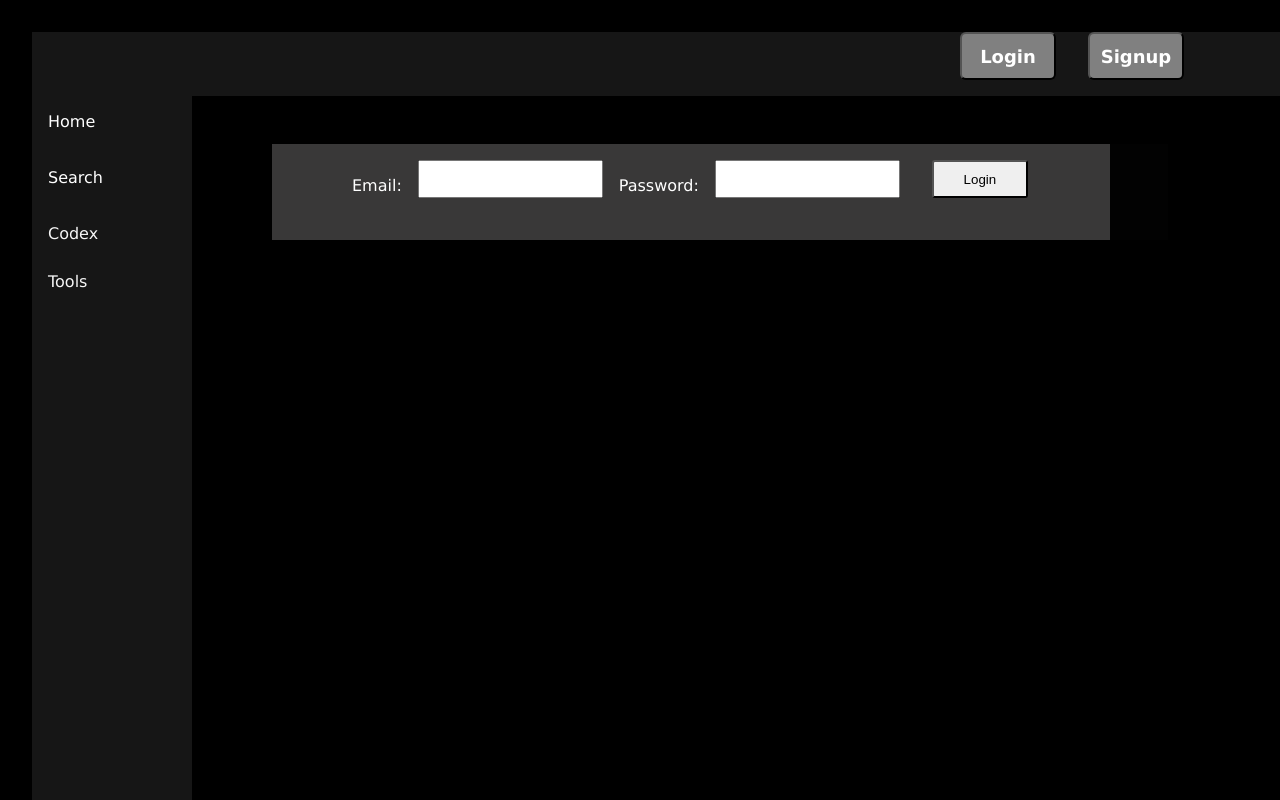
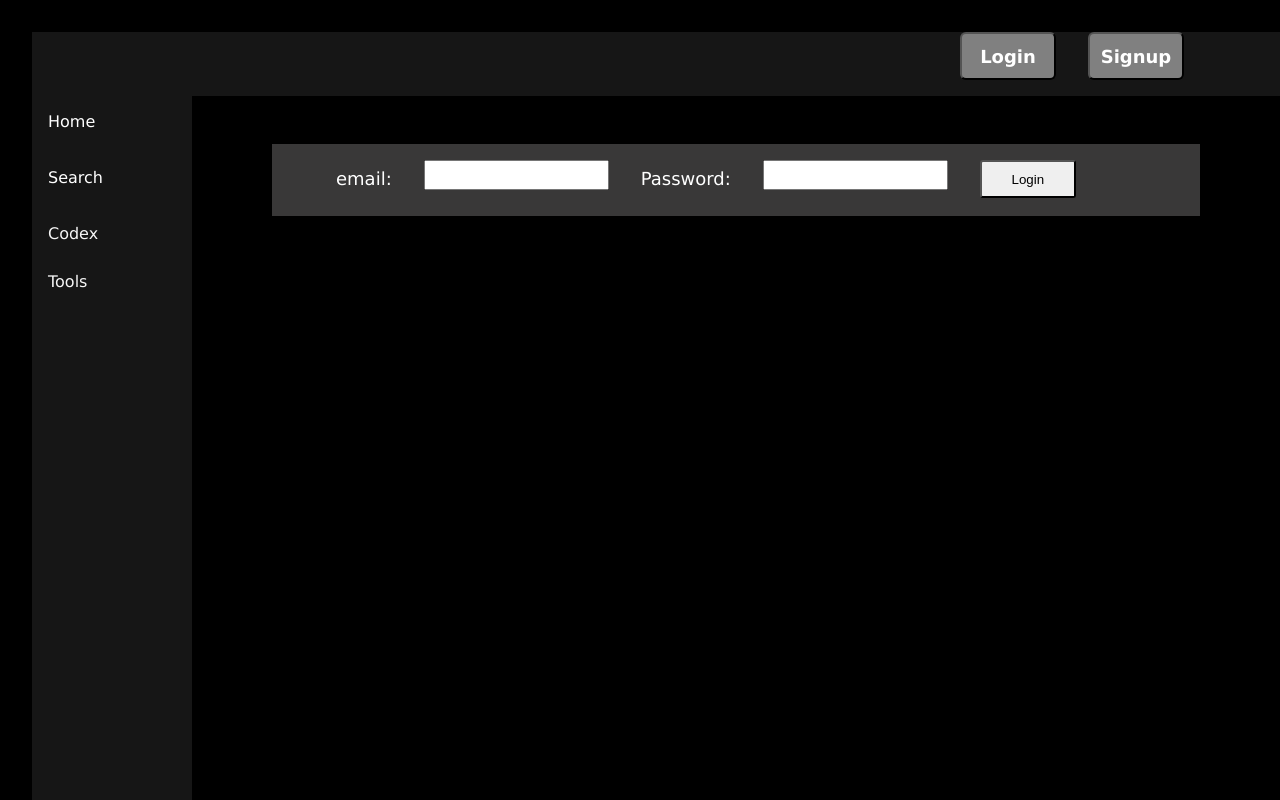
Before and after one commit to dnlstronge/monsters-db, a React (Create React App) app: page /login in a window 1280 px wide. Shown: the top 800 px of the page. Built offline with nearby package versions, Linux system fonts and the light colour scheme.

Commit message:
[chore] - drop logout in login page (handle in nav)

```diff
--- a/src/Components/LoginSignup/Login.module.css
+++ b/src/Components/LoginSignup/Login.module.css
@@ -1,24 +1,25 @@
 .container {
     background: rgb(57, 56, 56);
-    width: 90%;
+    width: 100%;
     padding: 1rem;
 }
 .loginSection {
     display: flex;
     flex-direction: row;
-    margin-left: 3rem;
+    margin-left: 1rem;
 }
 .label {
     font-family: Verdana, Geneva, Tahoma, sans-serif;
     color: white;
-    font-size: 16px;
-    margin: 1rem;
-
+    font-size: 18px;
     text-align: center;
+    padding-top: 0.5rem;
+    margin-right: 2rem;
+    margin-left: 2rem;
     height: 2rem;
 }
 .input {
-    height: 2rem;
+    height: 1.5rem;
 }
 .btn {
     height: 2.4rem;
--- a/src/Components/LoginSignup/Login.tsx
+++ b/src/Components/LoginSignup/Login.tsx
@@ -106,20 +106,8 @@ const Login: React.FC = () => {
     }
 
     /* handle logout (reset) */
-    const handleLogout = () => {
-        setLogoutMessage(true)
-        setTimeout(() => setLogoutMessage(false), 2000)
-        dispatch(setLogout())
-        setEmail("")
-        setPassword("")
-        setUser(null)
-        const auth = getAuth();
-         signOut(auth).then(() => {
-  // Sign-out successful.
-        }).catch((error) => {
-  // An error happened.
-        });
-        }
+
+
 
 
     /* update global state via redux */
@@ -149,7 +137,7 @@ const Login: React.FC = () => {
             <div style={{color: "red"}}>{userData.status}Invalid login details entered</div>}
         {authPending &&
             <div className={classes.loading} style={{color: "white"}}>{userData.status} signing in....</div>}
-        {showFromRedux &&
+        {!showFromRedux && logoutMessage &&
             <div className={classes.welcome} style={{color: "white" , fontWeight: "bolder"}}>Successfully logged out</div>
         }
         {userData.data &&
@@ -158,7 +146,7 @@ const Login: React.FC = () => {
 
         {!showFromRedux &&
         <section className={classes.loginSection}>
-        <label className={classes.label} htmlFor='_001emailLS'>Email:  </label>
+        <label className={classes.label} htmlFor='_001emailLS'>email: </label>
         <input onChange={handleEmail}id="_001emailLS" className={classes.input} type="text"/>
         <label className={classes.label} htmlFor="_001passwordLS">Password: </label>
         <input onChange={handlePassword } id="_001passwordLS" className={classes.input} type="password" ></input>
```
